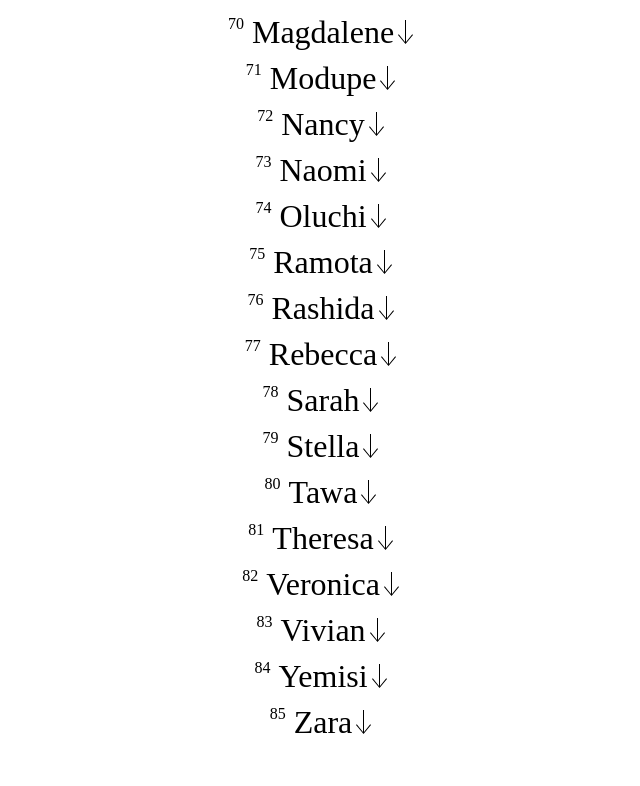
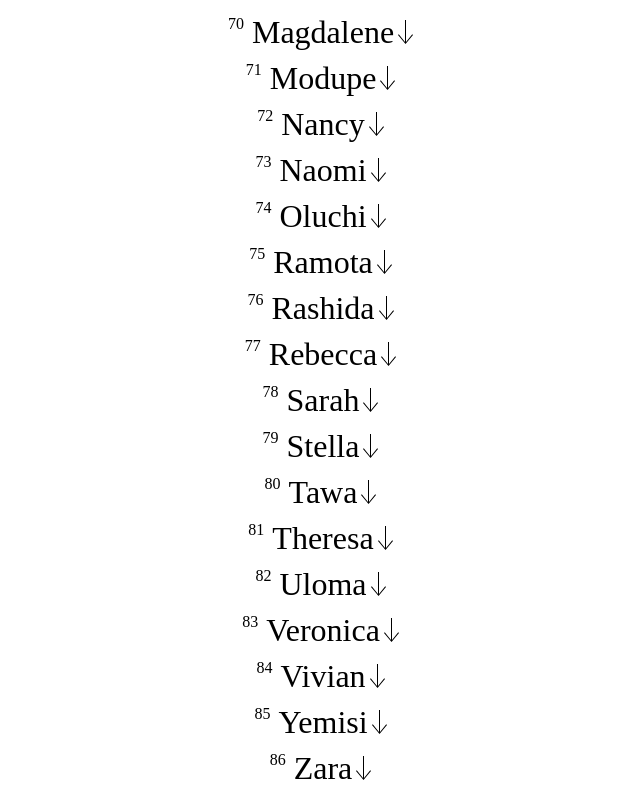
Before and after one commit to oa495/women-in-afrobeats, a Vue app: page / in a window 1280 px wide. Shown: the part 3432-4218 px from the top of the page, without its empty margins (317-957 px from the left). Before the commit the page ends 4172 px from the top, so only its background shows below. Built offline with nearby package versions, Linux system fonts and the light colour scheme.

Commit message:
Update names.js

```diff
--- a/src/data/names.js
+++ b/src/data/names.js
@@ -313,6 +313,7 @@ export const names = [
   "Ubaida",
   "Ugochi",
   "Uju",
+  "Uloma",
   "Ukamaka",
   "Veronica",
   "Victoria",
```
